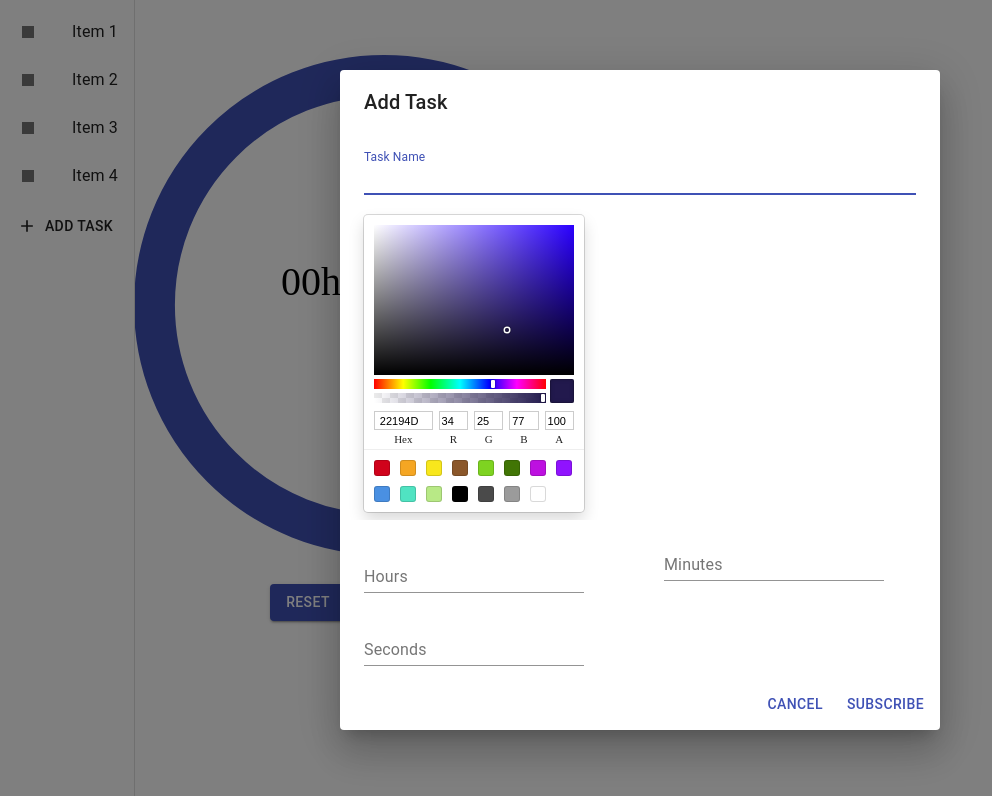
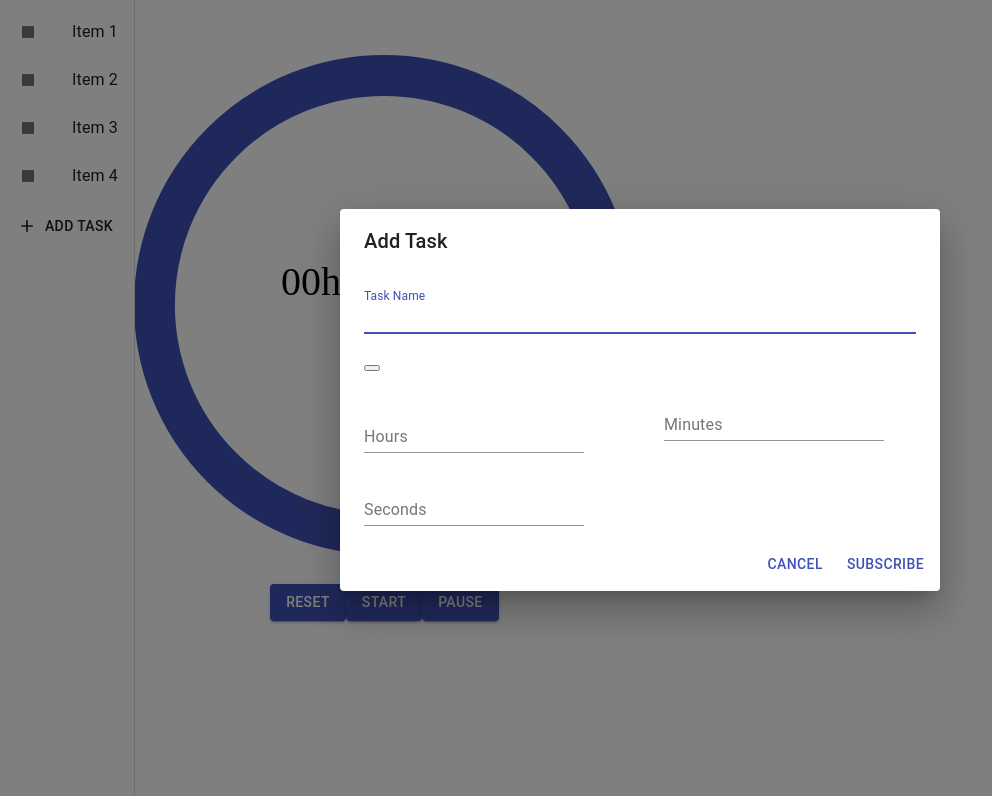
Before and after one commit to gerardward3/tenPT, a React (Create React App) app in the folder ten-pt/: page / in a window 1280 px wide. Both pictures are taken after a click on the button "ADD TASK". Shown: the top 796 px of the page, without its empty margins (0-992 px from the left). Built offline with nearby package versions, Linux system fonts and the light colour scheme.

Commit message:
adds colour picker button

```diff
--- a/ten-pt/src/components/TaskBench/TaskBench.jsx
+++ b/ten-pt/src/components/TaskBench/TaskBench.jsx
@@ -29,6 +29,10 @@ export const TaskBench = () => {
         setOpen(false);
     };
 
+    const handleColourPickerClick = () => {
+        setColourPickerOpen(!colourPickerOpen);
+    }
+
     return (
         <div>
             <Drawer variant="permanent">
@@ -56,8 +60,10 @@ export const TaskBench = () => {
                     />
                 </DialogContent>
                 <DialogContent>
-                    <SketchPicker />
+                    <button onClick={handleColourPickerClick} />
+                    {colourPickerOpen ? <SketchPicker /> : null}
                 </DialogContent>
+
                 <div style={{ display: 'flex', flexWrap: 'wrap' }}>
                     <DialogContent>
                         <TextField
```
